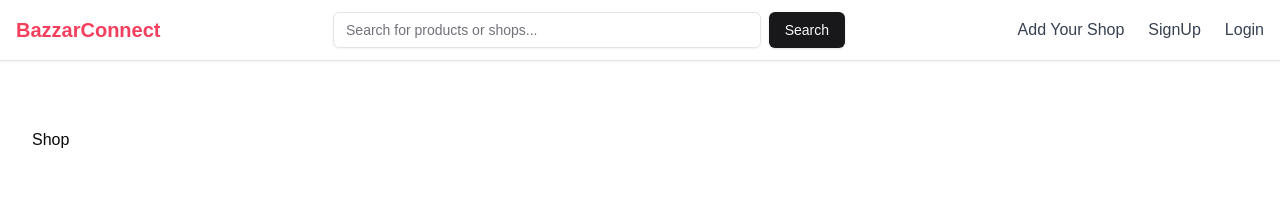
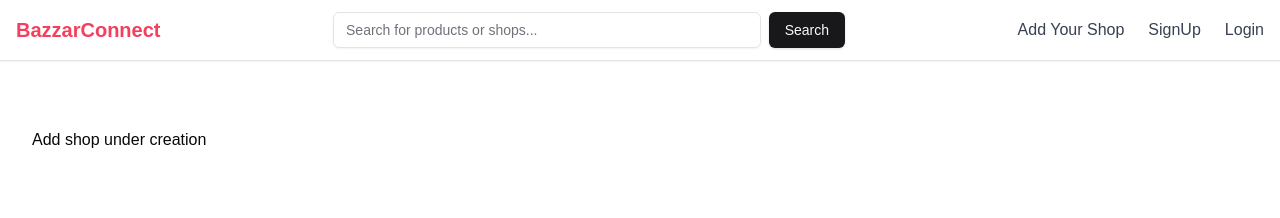
Before and after one commit to alisabir16767/BazarConnect, a Next.js app in the folder frontend/: page /shop in a window 1280 px wide. Shown: the top 218 px of the page. Built offline with nearby package versions, Linux system fonts and the light colour scheme.

Commit message:
change in readme

```diff
--- a/frontend/app/shop/page.tsx
+++ b/frontend/app/shop/page.tsx
@@ -4,7 +4,7 @@ import React from "react";
 export default function NewShopPage() {
   return (
    <>
-    <h1>Shop</h1>
+    <h1>Add shop under creation</h1>
    </>
   )
 }
```
Also changed, not shown: 1 other file (tests, documents, lock files or other folders).
